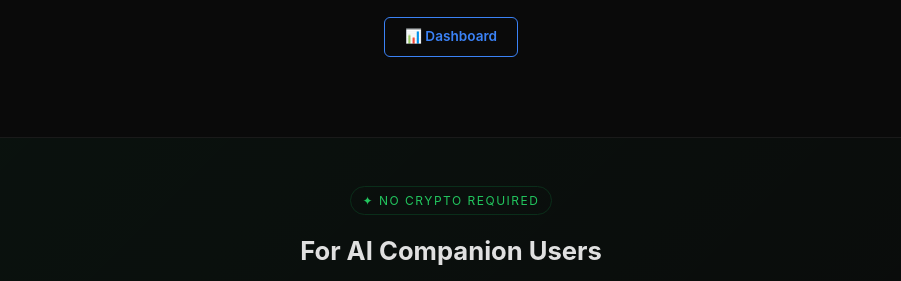
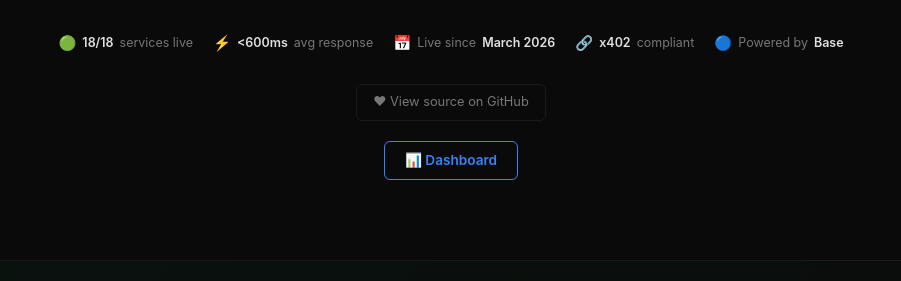
Before and after one commit to luxemarasound-stack/402found, a plain HTML site: page index.html in a window 1280 px wide. Shown: the part 453-734 px from the top of the page, without its empty margins (189-1090 px from the left). Drawn offline with Linux system fonts and the light colour scheme; no server answers.

Commit message:
feat: add trust bar CSS and HTML to header

```diff
--- a/index.html
+++ b/index.html
@@ -67,6 +67,14 @@ header{padding:80px 0 48px;text-align:center}
 .protocol{display:inline-flex;align-items:center;gap:8px;margin-top:24px;padding:8px 16px;border:1px solid var(--border);border-radius:6px;font-size:.8rem;color:var(--text-dim)}
 .protocol .dot{width:6px;height:6px;border-radius:50%;background:var(--green);animation:pulse 2s infinite}
 @keyframes pulse{0%,100%{opacity:1}50%{opacity:.4}}
+
+/* Trust bar */
+.trust-bar{display:flex;justify-content:center;flex-wrap:wrap;gap:20px;margin-top:20px;padding:14px 0}
+.trust-item{display:flex;align-items:center;gap:6px;font-size:.78rem;color:var(--text-dim)}
+.trust-item .trust-icon{font-size:.9rem}
+.trust-item strong{color:var(--text);font-weight:600}
+.trust-gh{display:inline-flex;align-items:center;gap:6px;margin-top:16px;padding:7px 16px;border:1px solid var(--border);border-radius:6px;font-size:.8rem;color:var(--text-dim);text-decoration:none;transition:border-color .2s,color .2s}
+.trust-gh:hover{border-color:var(--accent);color:var(--accent);text-decoration:none}
 /* Trust bar */
 .trust-bar{display:flex;justify-content:center;flex-wrap:wrap;gap:20px;margin-top:20px;padding:14px 0}
 .trust-item{display:flex;align-items:center;gap:6px;font-size:.78rem;color:var(--text-dim)}
@@ -182,6 +190,14 @@ footer{border-top:1px solid var(--border);padding:32px 0;text-align:center}
       <svg width="14" height="14" viewBox="0 0 24 24" fill="currentColor"><path d="M12 2C6.477 2 2 6.477 2 12c0 4.42 2.87 8.17 6.84 9.5.5.08.66-.23.66-.5v-1.69c-2.77.6-3.36-1.34-3.36-1.34-.46-1.16-1.11-1.47-1.11-1.47-.91-.62.07-.6.07-.6 1 .07 1.53 1.03 1.53 1.03.87 1.52 2.34 1.07 2.91.83.09-.65.35-1.09.63-1.34-2.22-.25-4.55-1.11-4.55-4.92 0-1.11.38-2 1.03-2.71-.1-.25-.45-1.29.1-2.64 0 0 .84-.27 2.75 1.02.79-.22 1.65-.33 2.5-.33.85 0 1.71.11 2.5.33 1.91-1.29 2.75-1.02 2.75-1.02.55 1.35.2 2.39.1 2.64.65.71 1.03 1.6 1.03 2.71 0 3.82-2.34 4.66-4.57 4.91.36.31.69.92.69 1.85V21c0 .27.16.59.67.5C19.14 20.16 22 16.42 22 12A10 10 0 0012 2z"/></svg>
       View source on GitHub
     </a>
+    <div class="trust-bar">
+      <div class="trust-item"><span class="trust-icon">🟢</span> <strong>18/18</strong> services live</div>
+      <div class="trust-item"><span class="trust-icon">⚡</span> <strong>&lt;600ms</strong> avg response</div>
+      <div class="trust-item"><span class="trust-icon">📅</span> Live since <strong>March 2026</strong></div>
+      <div class="trust-item"><span class="trust-icon">🔗</span> <strong>x402</strong> compliant</div>
+      <div class="trust-item"><span class="trust-icon">🔵</span> Powered by <strong>Base</strong></div>
+    </div>
+    <a href="https://github.com/luxemarasound-stack/402found" class="trust-gh" target="_blank">♥ View source on GitHub</a>
     <div class="nav">
       <a href="/dashboard.html" class="nav-btn">&#x1F4CA; Dashboard</a>
     </div>
```
